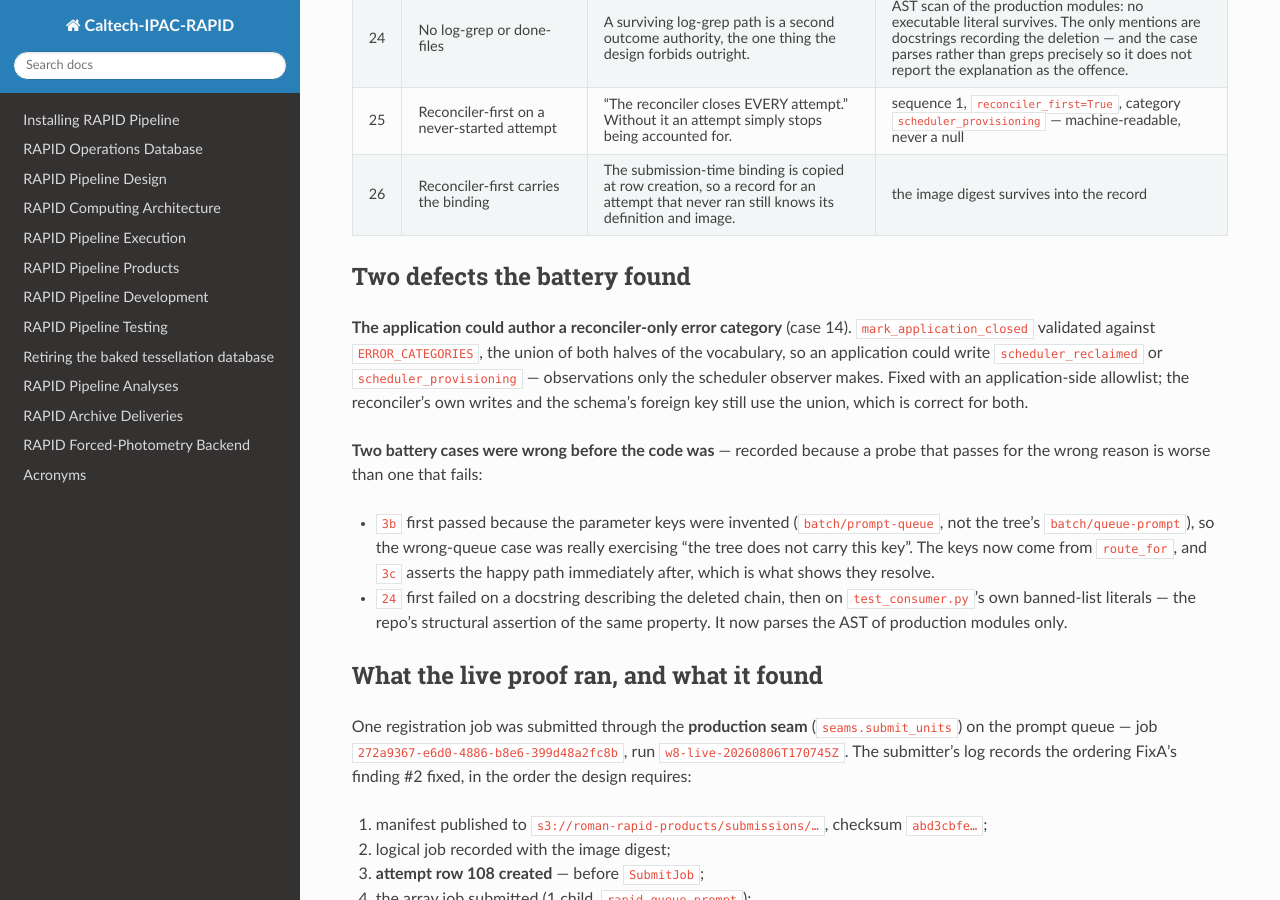
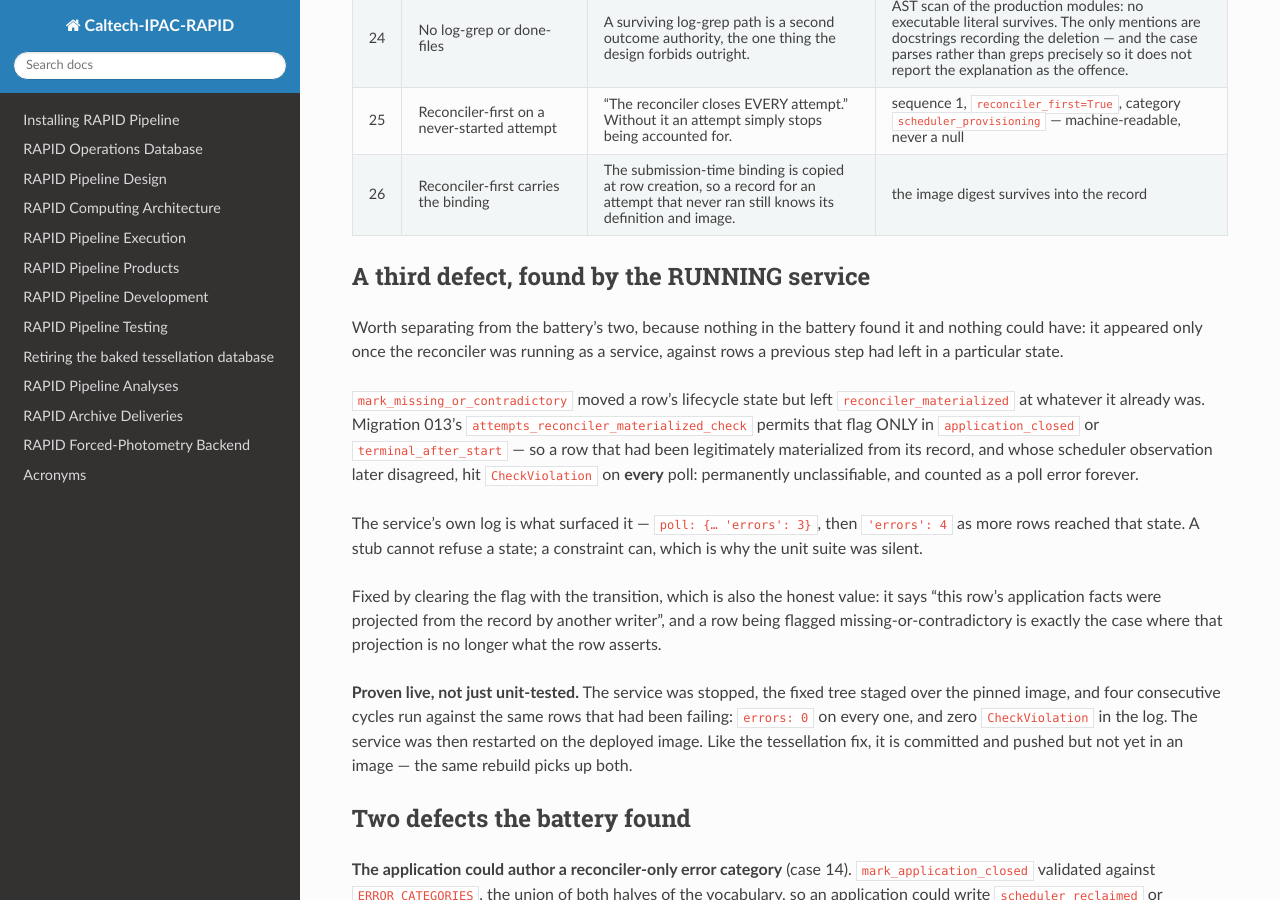
Before and after one commit to Caltech-IPAC/rapid, a Sphinx documentation site: the page built from docs/source/dev/w8_battery.rst, in a window 1280 px wide and 900 px high, scrolled down 3304 px. Built offline with Sphinx 7.4.7 and the Read the Docs theme 3.1.0, drawn with Linux system fonts in a browser that asks for light colours.

Commit message:
docs: the third defect, found by the running service and proven fixed live

```diff
--- a/docs/source/dev/w8_battery.rst
+++ b/docs/source/dev/w8_battery.rst
@@ -232,6 +232,39 @@ The table
      - the image digest survives into the record
 
 
+A third defect, found by the RUNNING service
+--------------------------------------------
+
+Worth separating from the battery's two, because nothing in the battery
+found it and nothing could have: it appeared only once the reconciler was
+running as a service, against rows a previous step had left in a particular
+state.
+
+``mark_missing_or_contradictory`` moved a row's lifecycle state but left
+``reconciler_materialized`` at whatever it already was. Migration 013's
+``attempts_reconciler_materialized_check`` permits that flag ONLY in
+``application_closed`` or ``terminal_after_start`` — so a row that had been
+legitimately materialized from its record, and whose scheduler observation
+later disagreed, hit ``CheckViolation`` on **every** poll: permanently
+unclassifiable, and counted as a poll error forever.
+
+The service's own log is what surfaced it — ``poll: {… 'errors': 3}``, then
+``'errors': 4`` as more rows reached that state. A stub cannot refuse a
+state; a constraint can, which is why the unit suite was silent.
+
+Fixed by clearing the flag with the transition, which is also the honest
+value: it says "this row's application facts were projected from the record
+by another writer", and a row being flagged missing-or-contradictory is
+exactly the case where that projection is no longer what the row asserts.
+
+**Proven live, not just unit-tested.** The service was stopped, the fixed
+tree staged over the pinned image, and four consecutive cycles run against
+the same rows that had been failing: ``errors: 0`` on every one, and zero
+``CheckViolation`` in the log. The service was then restarted on the
+deployed image. Like the tessellation fix, it is committed and pushed but
+not yet in an image — the same rebuild picks up both.
+
+
 Two defects the battery found
 -----------------------------
 
```
Also changed, not shown: docs/source/dev/w8_state_summary.rst (+17 -2 lines).
